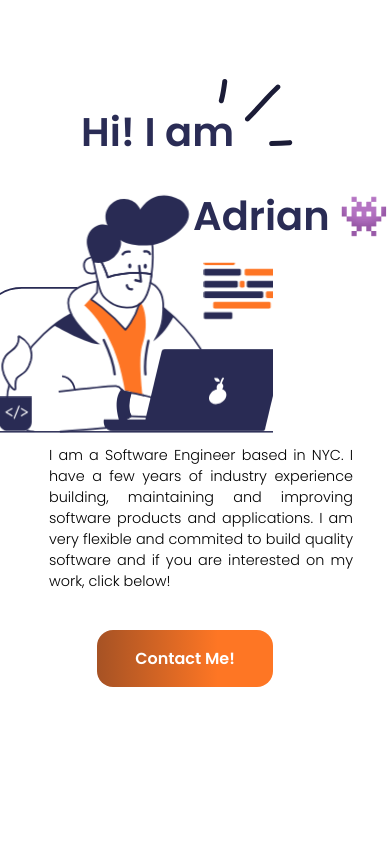
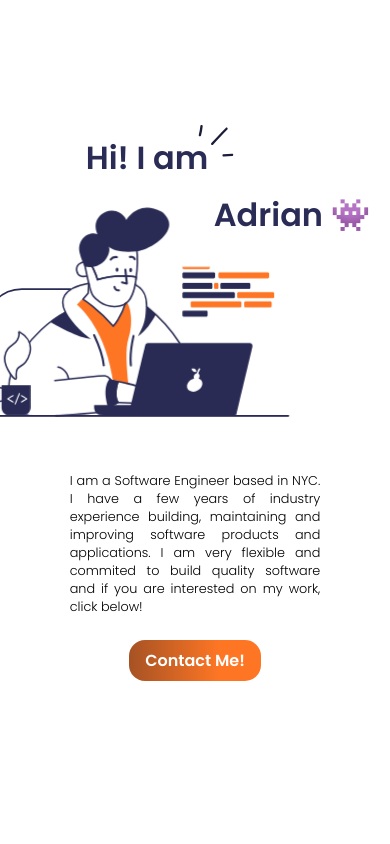
Before and after one commit to Adrianbarros/portafolio_2024, a React (Create React App) app in the folder portafolio/: page / in a window 390 px wide. Shown: the top 844 px of the page. Built offline with nearby package versions, Linux system fonts and the light colour scheme.

Commit message:
updated infinate scroll

```diff
--- a/portafolio/src/sections/Skills.tsx
+++ b/portafolio/src/sections/Skills.tsx
@@ -10,6 +10,7 @@ const languagesSvgs = [
     { name: 'JavaScript', path: require('../assets/logos/javaScript.svg').default },
     { name: 'HTML', path: require('../assets/logos/html.svg').default },
     { name: 'CSS', path: require('../assets/logos/css.svg').default },
+    { name: 'SQL', path: require('../assets/logos/sql_icon.svg').default },
 ];
 const frameworkSvgs = [
     { name: 'React', path: require('../assets/logos/reactLogo.svg').default },
@@ -46,7 +47,7 @@ export const Skills = forwardRef<HTMLDivElement>((props, ref) => {
                 </div>
             </div>
             <div className="sub-title-skills">
-                <div className="sub-title-text">Frameworks & Libraries</div>
+                <div className="sub-title-text">Frameworks & Technologies</div>
             </div>
             <div className="scroller" ref={frameworksScrollerRef}>
                 <div className="skill-list scroller_items">
--- a/portafolio/src/styles/Header.css
+++ b/portafolio/src/styles/Header.css
@@ -85,13 +85,13 @@
 
 @media (max-width: 425px) {
     .header {
-        display: flex;
-        height: auto;
+        position: relative;
+        top: 0;
+        width: 100%;
+        z-index: 1;
+        background-color: #ffffff;
         padding: 1rem;
-        margin: 0;
-        justify-content: center;
         box-sizing: border-box;
-        overflow-x: hidden;
     }
 
     .tags {
@@ -117,5 +117,4 @@
         margin: 0 .5rem;
     }
 
-
 }
--- a/portafolio/src/styles/Main.css
+++ b/portafolio/src/styles/Main.css
@@ -97,67 +97,79 @@
 
 
 @media (max-width: 425px) {
-    .intro {
-        display: flex;
+    .container {
         flex-direction: column;
-        width: 30%;
+        align-items: center;
+        justify-content: center;
+        padding: 1rem;
+        box-sizing: border-box;
+        width: 100%;
+        min-height: 100vh;
         margin-top: -5rem;
     }
 
+    .lottie {
+        height: auto;
+        margin: 0;
+        margin-left: -9rem;
+    }
+
+    .intro {
+        width: 70%;
+        text-align: left;
+    }
+
     .greeding {
-        display: flex;
-        font-size: 2.5rem;
-        font-style: normal;
-        font-weight: 600;
-        line-height: 105%;
-        color: var(--Negro-Lineal, #2a2c55);
-        margin-left: -5rem;
+        font-size: 2rem;
+        margin-left: 9rem;
+        margin-top: -4rem;
+        margin-bottom: 5rem;
+        text-align: left;
+        white-space: nowrap;
     }
 
     .first-line {
         display: flex;
-        margin-left: -7rem;
-        margin-bottom: 1rem;
+        margin-left: -8rem;
+        margin-bottom: 0.5rem;
+        justify-content: flex-start;
+        margin-top: -9rem;
+        white-space: nowrap;
 
     }
 
-    .description {
-        width: 19rem;
-        font-size: .9rem;
-        font-style: normal;
-        font-weight: 300;
-        line-height: normal;
-        text-align: left;
-        margin-top: 13rem;
-        margin-left: -14rem;
-        text-align: justify;
+    .highlight {
+        position: relative;
+        top: -5rem;
+        width: 3rem;
+        height: 2rem;
     }
 
-    .lottie {
-        width: 20rem;
-        height: 20rem;
-        margin-top: -20rem;
-        margin-left: auto;
+    .description {
+        width: 100%;
+        font-size: .8rem;
+        margin: 10rem 0 0 0rem;
+        text-align: justify;
+        padding: 0;
     }
 
+    .button-section {
+        justify-content: center;
+        margin-left: 0;
+        margin-top: 1.5rem;
+    }
 
     .button-main {
-        padding: 1rem 2rem;
-        display: flex;
-        flex-direction: row;
-        margin-left: -6rem;
+        padding: .5rem 1rem;
+        font-size: .5rem;
     }
 
     .button-text {
+        font-family: Poppins;
         font-size: 1rem;
-        color: #fff;
-        font-weight: 600;
-        width: 7rem;
-
     }
 
     .curved-arrow {
-        visibility: hidden;
+        display: none;
     }
-
 }
--- a/portafolio/src/styles/Skills.css
+++ b/portafolio/src/styles/Skills.css
@@ -72,6 +72,7 @@
     padding: 1rem;
     width: 20%;
     flex: 0 0 20%;
+    min-width: 150px;
 }
 
 .logo {
@@ -124,8 +125,8 @@
 @media (max-width: 425px) {
 
     .logo {
-        width: 3.5rem;
-        height: 3rem;
+        width: 4rem;
+        height: 4rem;
     }
 
 
--- a/portafolio/src/utils/InfinateScroll.ts
+++ b/portafolio/src/utils/InfinateScroll.ts
@@ -8,20 +8,20 @@ const useInfiniteScroll = (scrollAmount: number, intervalSpeed: number) => {
         if (!scroller) return;
 
         const handleScroll = () => {
-            if (scrollAmount > 0) {
-                scroller.scrollLeft += scrollAmount;
-                if (scroller.scrollLeft >= scroller.scrollWidth / 2) {
-                    scroller.scrollLeft = 0;
-                }
-            } else {
-                scroller.scrollLeft += scrollAmount;
-                if (scroller.scrollLeft <= 0) {
-                    scroller.scrollLeft = scroller.scrollWidth / 2;
-                }
+            scroller.scrollLeft += scrollAmount;
+
+            if (scrollAmount > 0 && scroller.scrollLeft >= scroller.scrollWidth / 2) {
+
+                scroller.scrollLeft = 0;
+            } else if (scrollAmount < 0 && scroller.scrollLeft <= 0) {
+
+                scroller.scrollLeft = scroller.scrollWidth / 2;
             }
         };
 
-        const intervalId = setInterval(handleScroll, intervalSpeed);
+        const intervalId = setInterval(() => {
+            handleScroll();
+        }, intervalSpeed);
 
         return () => clearInterval(intervalId);
     }, [scrollAmount, intervalSpeed]);
```
Also changed, not shown: portafolio/src/assets/logos/sql_icon.svg (added).
